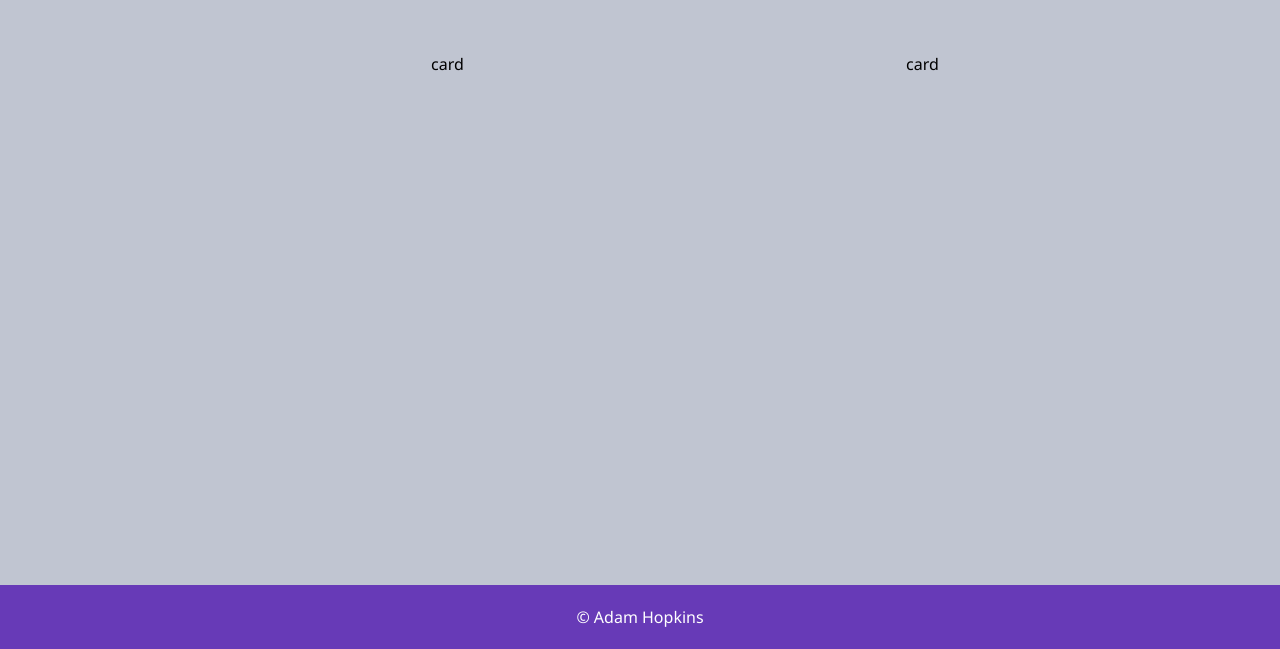
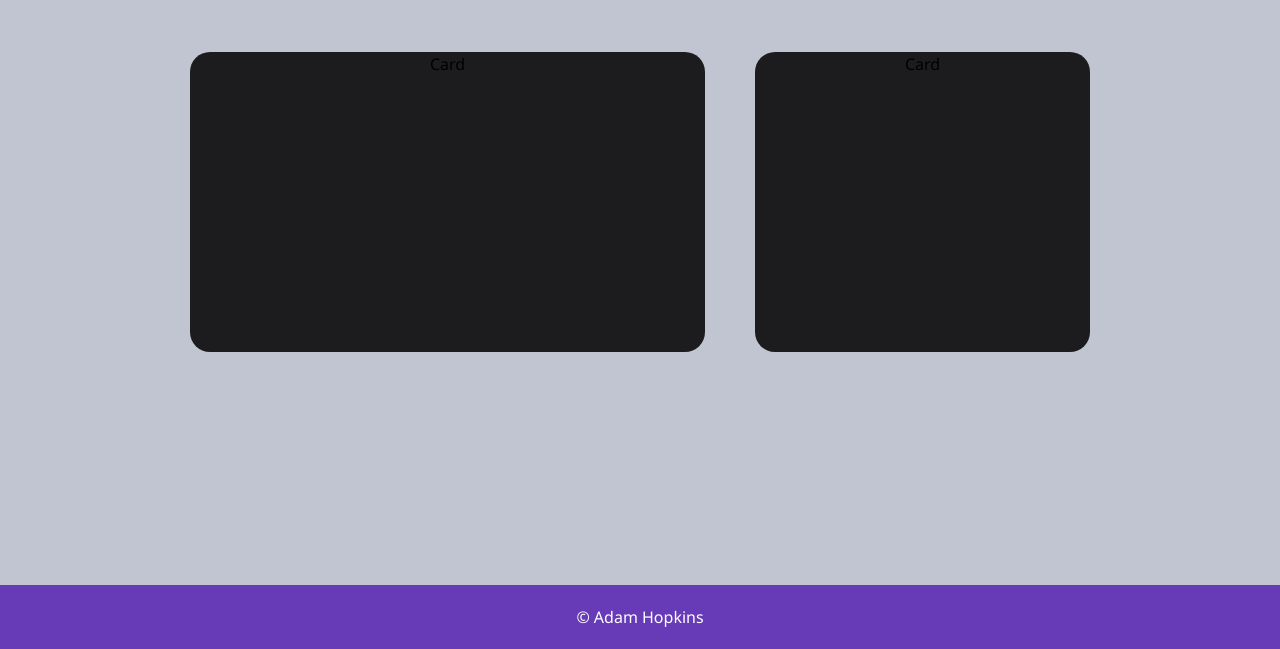
Before and after one commit to justadamhopkins/AdamHopkinsSSG, a Gatsby site: page /work in a window 1280 px wide. Shown: the part 152-801 px from the top of the page. Built offline with nearby package versions, Linux system fonts and the light colour scheme; Gatsby itself is replaced by a stand-in of ours.

Commit message:
started card component

```diff
--- a/src/components/Card/Card.tsx
+++ b/src/components/Card/Card.tsx
@@ -1,5 +1,28 @@
 import React from 'react'
+import styled from 'styled-components'
+
+const StyledCardContentWrapper = styled.div`
+  width: 100%;
+  height: 100%;
+  position: relative;
+  display: block;
+  pointer-events: none;
+  > div {
+    pointer-events: auto;
+    position: relative;
+    border-radius: 20px;
+    background: #1c1c1e;
+    overflow: hidden;
+    width: 100%;
+    height: 100%;
+    margin: 0 auto;
+  }
+`
 
 export const Card: React.FC = () => {
-  return <div>card</div>
+  return (
+    <StyledCardContentWrapper>
+      <div>Card</div>
+    </StyledCardContentWrapper>
+  )
 }
```
